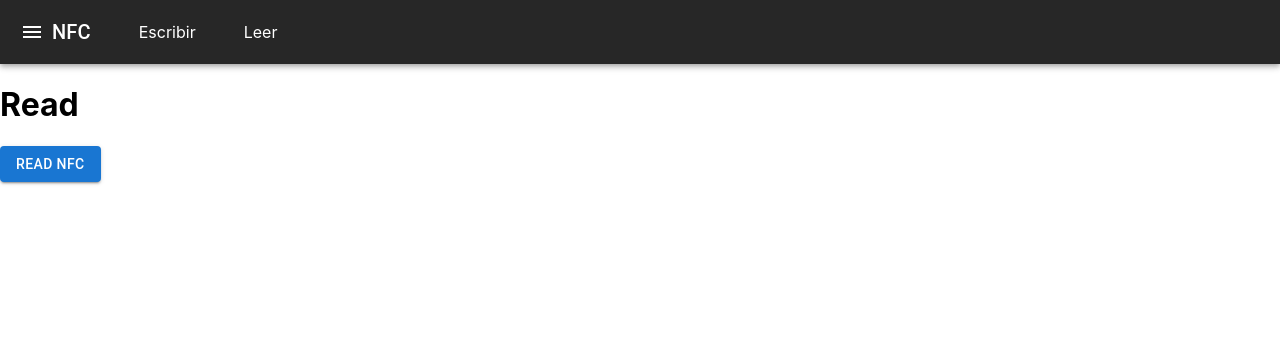
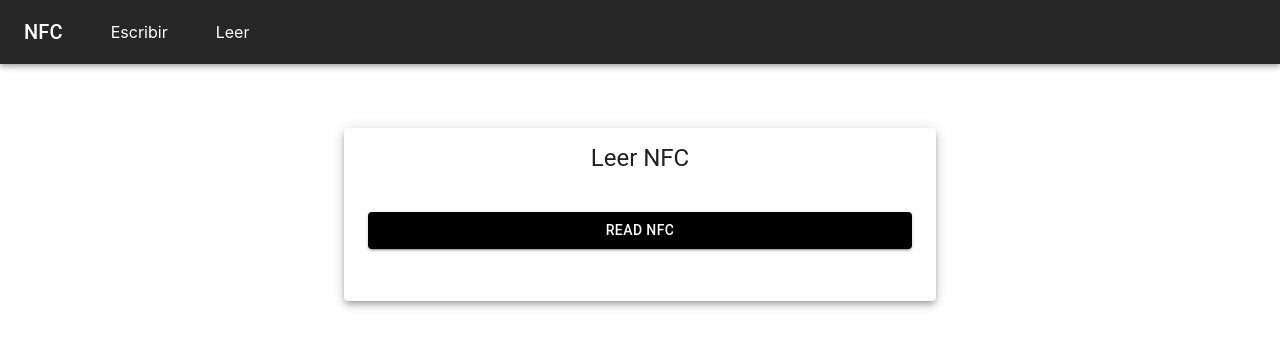
Before and after one commit to FatimaExcite/NFC_Menu, a React (Create React App) app: page /NFC_Menu/leer in a window 1280 px wide. Shown: the top 348 px of the page. Built offline with nearby package versions, Linux system fonts and the light colour scheme.

Commit message:
Add function read ready

```diff
--- a/src/components/AppBar/index.js
+++ b/src/components/AppBar/index.js
@@ -3,24 +3,9 @@ import AppBar from "@mui/material/AppBar";
 import Stack from "@mui/material/Stack";
 import Toolbar from "@mui/material/Toolbar";
 import Typography from "@mui/material/Typography";
-import IconButton from "@mui/material/IconButton";
-import MenuIcon from "@mui/icons-material/Menu";
 import { ThemeProvider, createTheme } from "@mui/material/styles";
 import { Link } from "react-router-dom";
 import { Link as LinkM } from "@mui/material";
-
-function appBarLabel(label) {
-  return (
-    <Toolbar>
-      <IconButton edge="start" color="inherit" aria-label="menu" sx={{ mr: 2 }}>
-        <MenuIcon />
-      </IconButton>
-      <Typography variant="h6" noWrap component="div">
-        {label}
-      </Typography>
-    </Toolbar>
-  );
-}
 
 const darkTheme = createTheme({
   palette: {
@@ -42,15 +27,12 @@ export default function AppBarDark() {
       <ThemeProvider theme={darkTheme}>
         <AppBar position="static" color="primary">
           <Toolbar sx={{ display: "flex" }}>
-            <IconButton edge="start" color="inherit" aria-label="menu">
-              <MenuIcon />
-            </IconButton>
             <Typography variant="h6" noWrap>
               NFC
             </Typography>
             <Toolbar sx={{ display: "flex", justifyContent: "right" }}>
               {pages.map((page, index) => (
-                <LinkM sx={{ ml: 3, mr: 3 }} component="button" underline="hover">
+                <LinkM sx={{ ml: 3, mr: 3 }} component="button" underline="hover" key={index}>
                   <Link
                     to={page.path}
                     key={index}
--- /dev/null
+++ b/src/components/readButton/index.js
@@ -0,0 +1,72 @@
+import {
+  Box,
+  Button,
+  createTheme,
+  FormControl,
+  Grid,
+  Link,
+  Paper,
+  ThemeProvider,
+  Typography,
+} from "@mui/material";
+
+const theme = createTheme({
+  palette: {
+    dark: {
+      main: "#000000",
+      contrastText: "#ffffff",
+    },
+  },
+});
+
+const LinkMessage = ({ url, message }) => {
+  return (
+    <Link href={url} underline="always">
+      {message}
+    </Link>
+  );
+};
+
+export default function ReadButton({ handleRead, messageDecoder, typeMessage }) {
+  console.log("messageDecoder", messageDecoder);
+  console.log("typeMessage", typeMessage);
+  const action = async () => {
+    await handleRead();
+  };
+
+  return (
+    <div>
+      <Grid container direction="row" justifyContent="center" alignItems="center" spacing={12}>
+        <Grid item xs={12} md={6}>
+          <Paper elevation={5}>
+            <Typography
+              variant="h5"
+              sx={{ padding: "14px", display: "flex", justifyContent: "center" }}
+            >
+              Leer NFC
+            </Typography>
+            <FormControl fullWidth>
+              <ThemeProvider theme={theme}>
+                <Button color="dark" variant="contained" onClick={() => action()} sx={{ m: 3 }}>
+                  Read NFC
+                </Button>
+              </ThemeProvider>
+            </FormControl>
+            <Typography
+              variant="h5"
+              sx={{ padding: "14px", display: "flex", justifyContent: "center" }}
+            >
+              {typeMessage === "text" ? (
+                messageDecoder
+              ) : typeMessage === "url" ? (
+                <LinkMessage url={messageDecoder} message={messageDecoder} />
+              ) : (
+                messageDecoder === "Formato desconocido" && "Formato desconocido"
+              )}
+            </Typography>
+          </Paper>
+        </Grid>
+      </Grid>
+    </div>
+  );
+}
--- a/src/components/writeButton/index.js
+++ b/src/components/writeButton/index.js
@@ -1,6 +1,7 @@
 import {
   Button,
   FormControl,
+  Grid,
   InputLabel,
   MenuItem,
   Paper,
@@ -41,19 +42,9 @@ export default function WriteButton({ handleWrite }) {
 
   return (
     <div>
-      <Box
-        sx={{
-          width: "45%",
-          margin: "auto",
-          display: "flex",
-          flexDirection: "column",
-          alignItems: "center",
-          justifyContent: "center",
-          padding: "20px",
-          // backgroundColor: "gray",
-        }}
-      >
-        <Paper elevation={5} sx={{ width: 550 }}>
+      <Grid container direction="row" justifyContent="center" alignItems="center" spacing={12}>
+        <Grid item xs={10} md={6}>
+          <Paper elevation={5} sx={{ maxWidth: 550 }}>
             <Typography
               variant="h5"
               sx={{ padding: "16px", display: "flex", justifyContent: "center" }}
@@ -75,7 +66,12 @@ export default function WriteButton({ handleWrite }) {
                 <MenuItem value={"text"}>Texto</MenuItem>
                 <MenuItem value={"url"}>URL</MenuItem>
               </Select>
-            <TextField label="mensaje" id="message" sx={{ m: 3 }} onChange={handleChangeMessage} />
+              <TextField
+                label="mensaje"
+                id="message"
+                sx={{ m: 3 }}
+                onChange={handleChangeMessage}
+              />
               <ThemeProvider theme={theme}>
                 <Button color="dark" variant="contained" onClick={() => action()} sx={{ m: 3 }}>
                   Write NFC
@@ -83,7 +79,8 @@ export default function WriteButton({ handleWrite }) {
               </ThemeProvider>
             </FormControl>
           </Paper>
-      </Box>
+        </Grid>
+      </Grid>
     </div>
   );
 }
--- a/src/routes/read/index.js
+++ b/src/routes/read/index.js
@@ -1,11 +1,51 @@
-import { Box, Button } from "@mui/material";
+import { Box } from "@mui/material";
+import { useState } from "react";
+import ReadButton from "../../components/readButton";
 
 export default function Read() {
+  const [readMessage, setReadMessage] = useState("");
+  const [typeMessage, setTypeMessage] = useState("");
+  const handleRead = async () => {
+    const ndef = new window.NDEFReader();
+    try {
+      await ndef.scan();
+      console.log("Scan started successfully.");
+      ndef.addEventListener("reading", ({ message, serialNumber }) => {
+        console.log("Serial Number:", serialNumber);
+        console.log("Message:", message);
+        const messageDecoder = new TextDecoder();
+        for (const record of message.records) {
+          switch (record.recordType) {
+            case "text":
+              console.log("Text:", messageDecoder.decode(record.data));
+              setReadMessage(messageDecoder.decode(record.data).toString());
+              setTypeMessage("text");
+              break;
+            case "url":
+              console.log("URL:", messageDecoder.decode(record.data));
+              setReadMessage(messageDecoder.decode(record.data));
+              setTypeMessage("url");
+              break;
+            default:
+              console.log("Unknown data format.");
+              setReadMessage("Formato desconocido");
+              setTypeMessage("unknown");
+          }
+        }
+      });
+    } catch {
+      console.log("Error! Try again.");
+    }
+  };
+
   return (
     <div>
-      <h1>Read</h1>
-      <Box>
-        <Button variant="contained">Read NFC</Button>
+      <Box sx={{ width: "100%", paddingY: "5%" }}>
+        <ReadButton
+          handleRead={handleRead}
+          messageDecoder={readMessage}
+          typeMessage={typeMessage}
+        />
       </Box>
     </div>
   );
--- a/src/routes/write/index.js
+++ b/src/routes/write/index.js
@@ -18,7 +18,7 @@ export default function Write() {
 
   return (
     <div>
-      <Box sx={{ width: "100%", paddingY: "5%" }}>
+      <Box sx={{ maxWidth: "100%", paddingY: "5%" }}>
         <WriteButton handleWrite={handleWrite} />
       </Box>
     </div>
```
Lines whose indentation alone changed are shown as unchanged.
